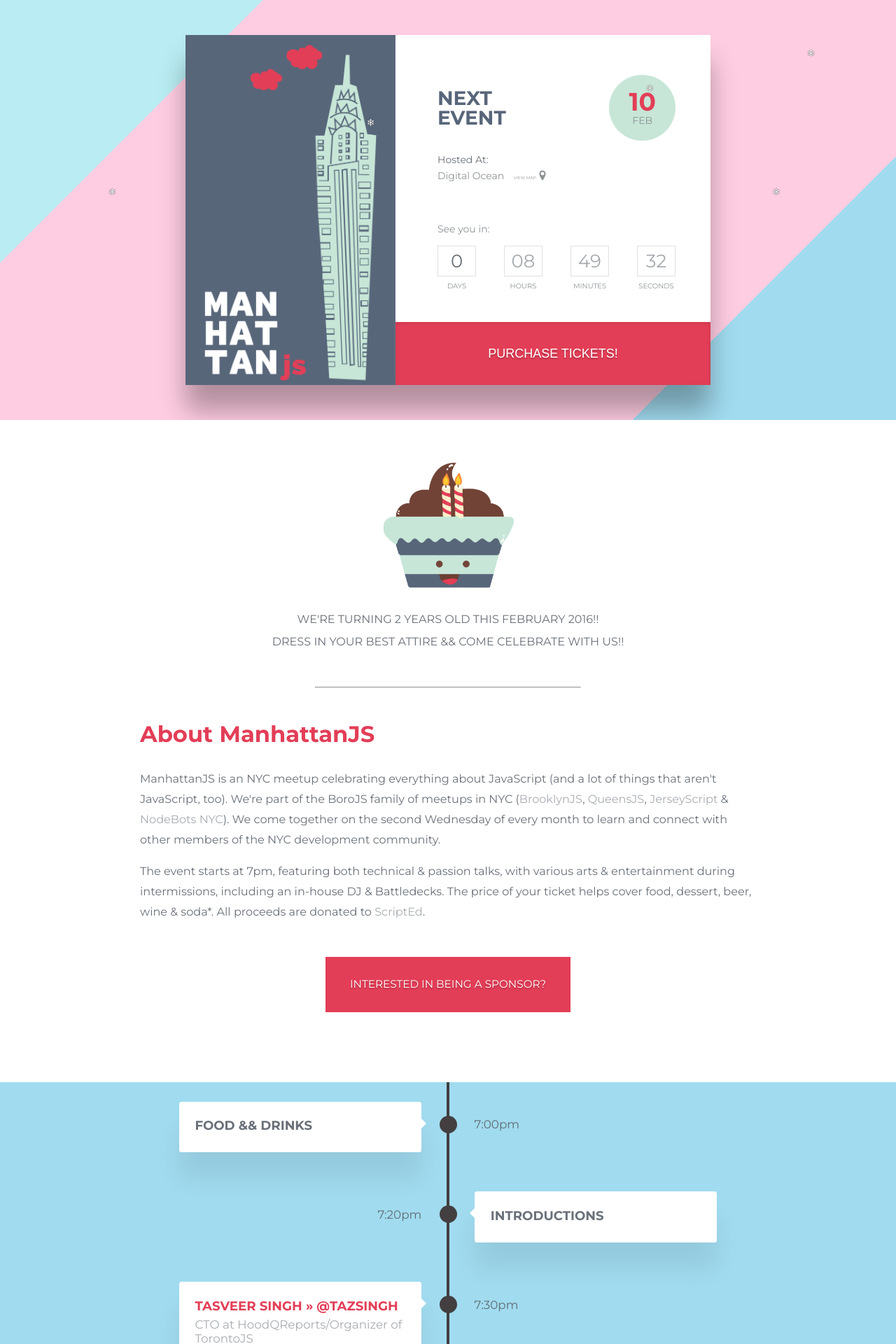
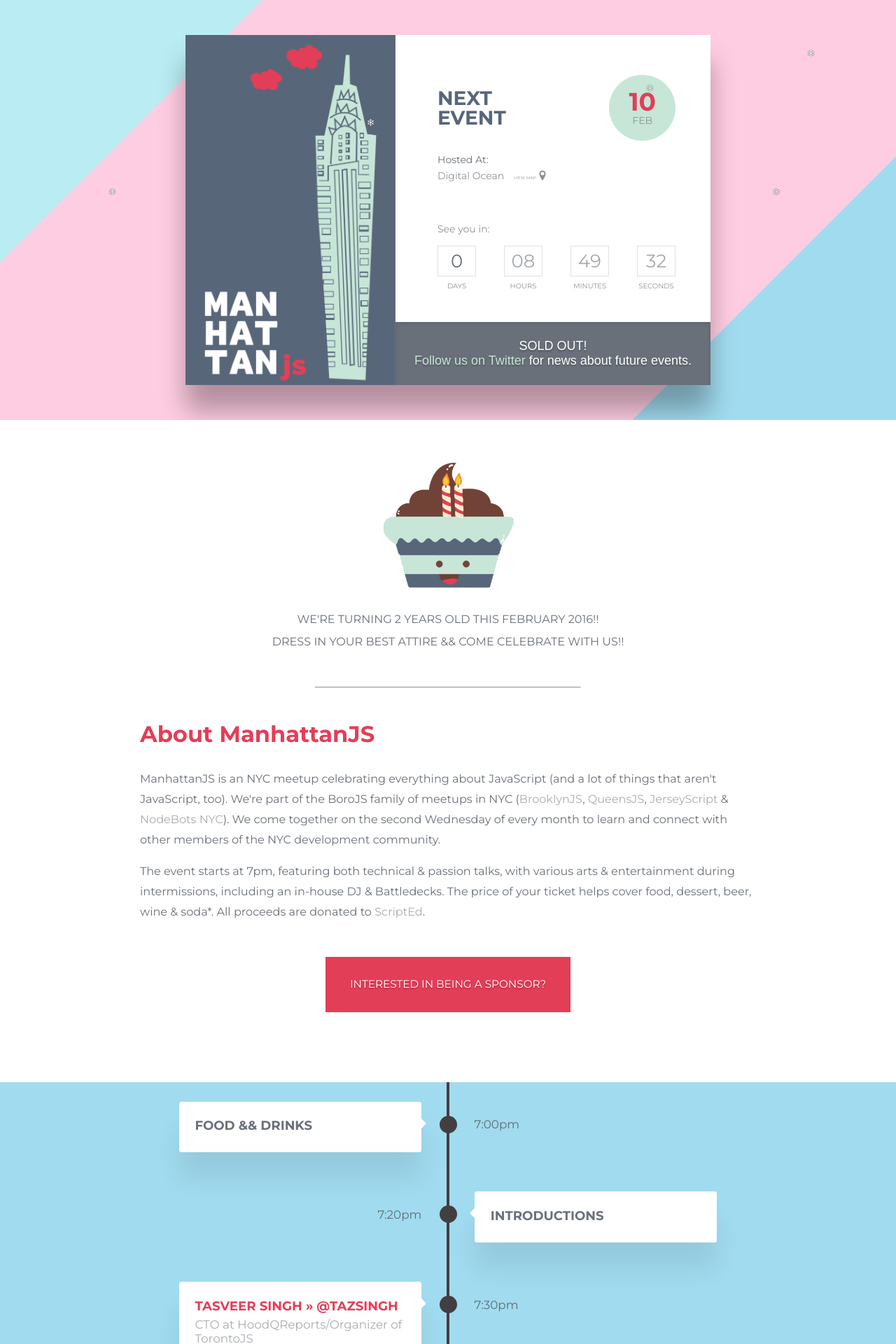
Before and after one commit to manhattanjs/manhattanjs.github.io, a Jekyll site: the page built from index.html, in a window 1280 px wide. Shown: the top 1920 px of the page at 70% size. Built offline with Jekyll 4.4.1, drawn with Linux system fonts in a browser that asks for light colours; comment, search, counter and statistics services are not loaded.

Commit message:
TICKETS SOLD OUT

```diff
--- a/_includes/sold-out.html
+++ b/_includes/sold-out.html
@@ -1,6 +1,12 @@
+<!--
 <div class="tickets-link-container">
   <span class="tickets-link">
     Sold Out!
   </span><br>
   <span class="sold-out-copy"><a href="https://twitter.com/manhattan_js" target="_blank">Follow us on Twitter</a> for announcements about future events.</span>
 </div>
+-->
+<button class="disabled" type="button">
+  Sold Out!<br />
+  <span class="sold-out-copy"><a href="https://twitter.com/manhattan_js" target="_blank">Follow us on Twitter</a> for news about future events.</span>
+</button>
--- a/_sass/_next-event.scss
+++ b/_sass/_next-event.scss
@@ -112,6 +112,8 @@
 
 .sold-out-copy {
   color: $white;
+  font-size: 1em;
+  text-transform: none;
 
   a {
     color: $light-blue;
--- a/index.html
+++ b/index.html
@@ -49,7 +49,7 @@
           </ul>
         </div>
       </div>
-      {% include tickets-available.html %}
+      {% include sold-out.html %}
     </div>
   </div>
 </div>
```
